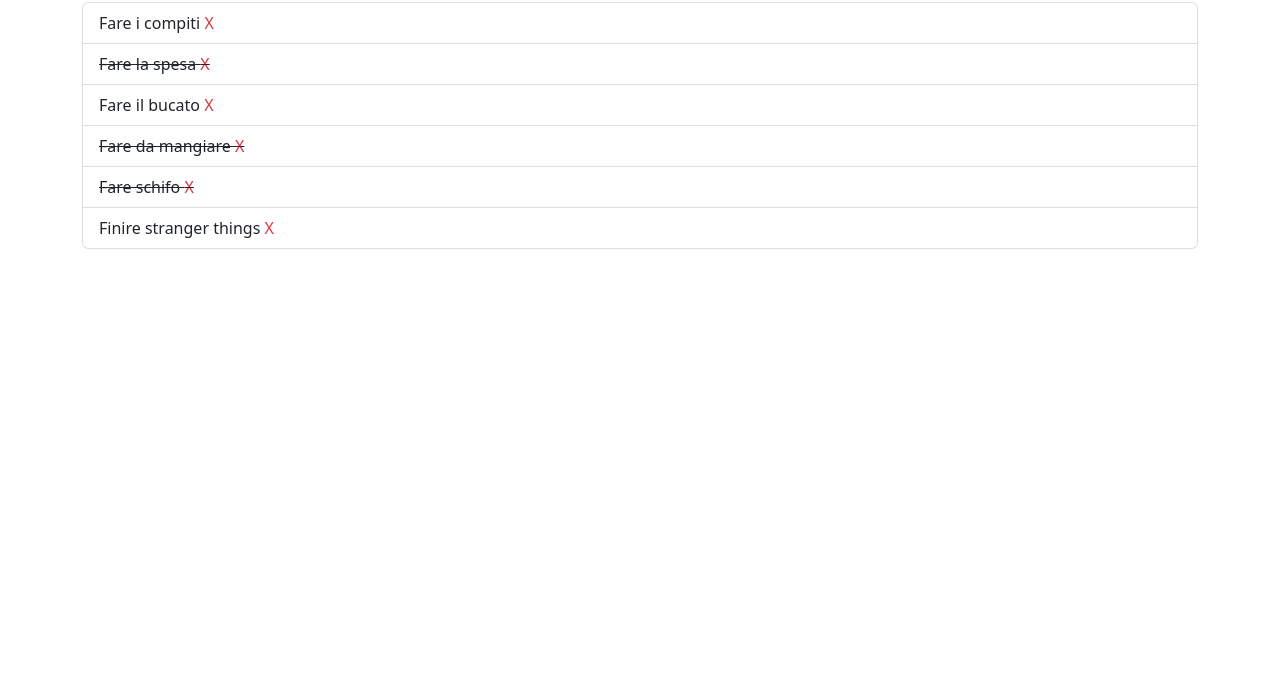
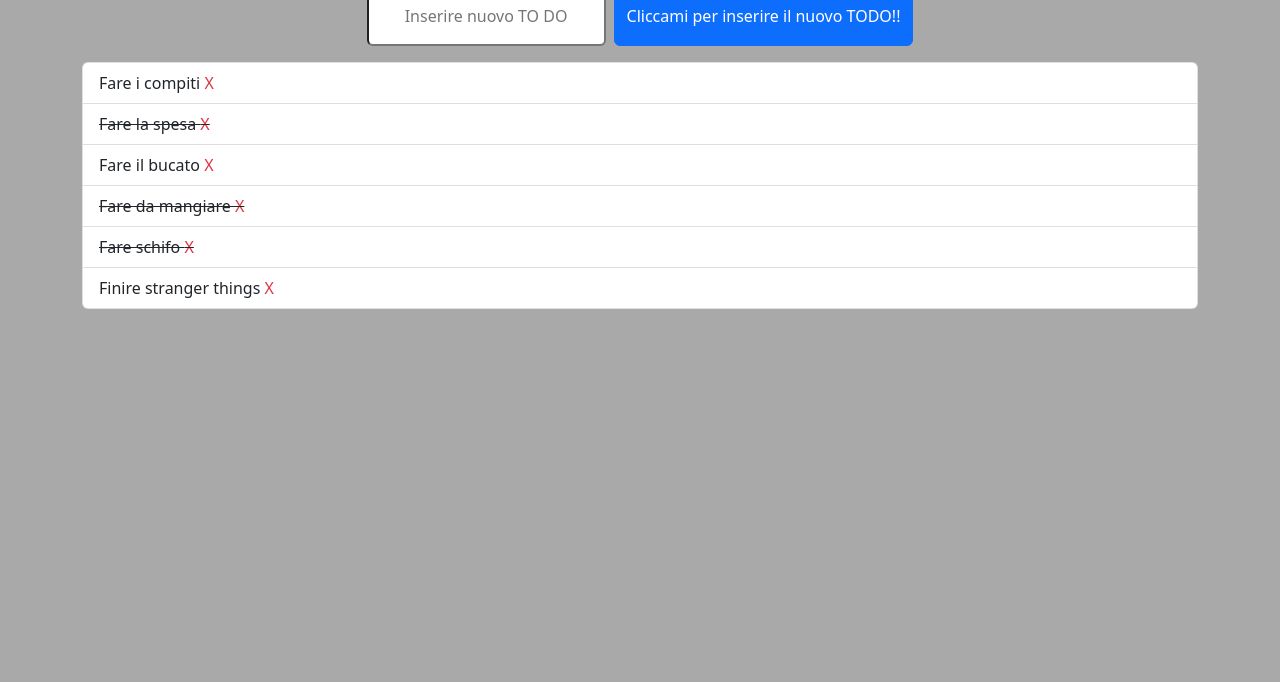
Before and after one commit to bittoMazza/vue-todolist, a plain HTML site: page index.html in a window 1280 px wide. Shown: the part 118-800 px from the top of the page. Drawn offline with nearby package versions, Linux system fonts and the light colour scheme.

Commit message:
completed bonus 1

```diff
--- a/css/style.css
+++ b/css/style.css
@@ -0,0 +1,3 @@
+body{
+    background-color: darkgrey;
+}
--- a/index.html
+++ b/index.html
@@ -16,6 +16,10 @@
     <div id="app">
         <div class="container">
             <h1 class="text-center display-1 "> TO DO LIST </h1>
+            <div class="d-flex justify-content-center gap-2">
+                <input type="text" v-model.trim="newListElement" @keyup.enter="addNewElement(newListElement)" class="rounded py-3  text-center" placeholder="Inserire nuovo TO DO">
+                <button class="btn btn-primary"  @click="addNewElement(newListElement)">Cliccami per inserire il nuovo TODO!! </button>
+            </div>
             <ul class="list-group pt-3">
                 <li v-for="(element,index) in todos" class="list-group-item" :class="{'text-decoration-line-through':element.done === true}">
                     {{ element.text }}
--- a/js/script.js
+++ b/js/script.js
@@ -4,6 +4,7 @@ const app = new Vue(
     {
         el:'#app',
         data: {
+            newListElement : '',
             todos: [
                 {
                     text: 'Fare i compiti',
@@ -34,6 +35,13 @@ const app = new Vue(
         methods: {
             removeToDo(indice){
                 this.todos.splice(indice,1);
+            },
+            // Creiamo un nuovo oggetto e alla proprietà text assegniamo il valore preso in input
+            addNewElement(newItemElement){
+                let newItem = {text: newItemElement};
+                this.todos.push(newItem)
+                this.newListElement = '';
+                console.log(this.todos)
             }
         }
 
```
